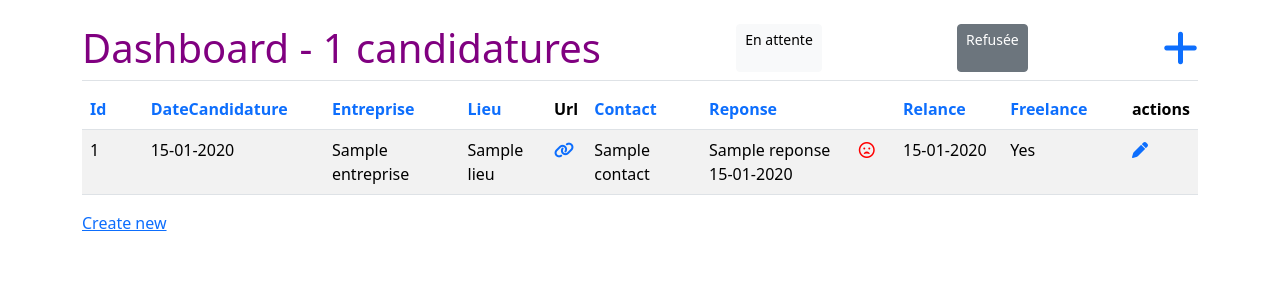
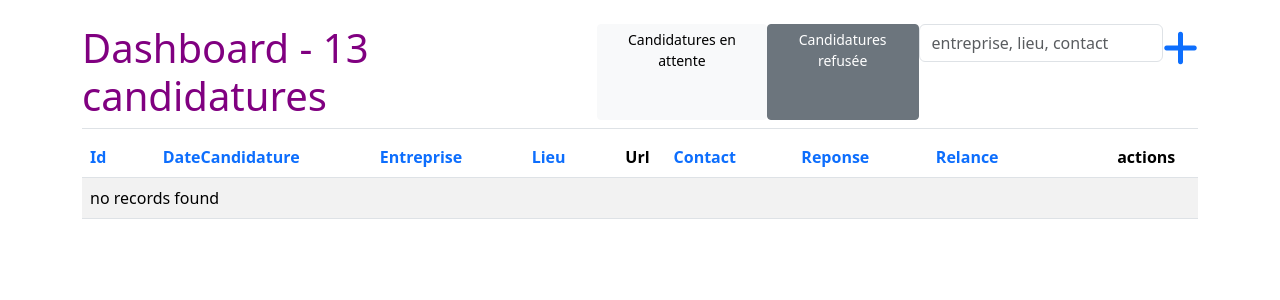
Before and after one commit to Maryonete/jobSymfony, a PHP site: template templates/offre/index.html.twig in a window 1280 px wide. Shown: the part 93-393 px from the top of the page. Run offline with PHP 8.4, Linux system fonts and the light colour scheme; the template is opened without the code that fills it: most values are stand-ins (such as "Sample title", 1, 10 or a date in 2020); style sheets or scripts are compiled from the project's sources; some libraries are stand-ins or nearby versions.

Commit message:
feat: add serach asynchrone offre

```diff
--- /dev/null
+++ b/templates/offre/_find.html.twig
@@ -0,0 +1,28 @@
+
+<form>
+
+<input type="text" id="search" placeholder="entreprise, lieu, contact" class="form-control" />
+</form>
+
+
+<script>
+document.getElementById('search').addEventListener('input', function() {
+    let query = this.value.trim();
+
+    if (query.length < 2) { // Évite les requêtes inutiles
+        return;
+    }
+
+    fetch('/admin/find/' + encodeURIComponent(query), {
+        method: 'POST',
+        headers: {
+            'X-Requested-With': 'XMLHttpRequest' // Pour différencier les requêtes AJAX
+        }
+    })
+    .then(response => response.text()) // Récupère le HTML du serveur
+    .then(html => {
+        document.querySelector("#myTable tbody").innerHTML = html;
+    })
+    .catch(error => console.error('Erreur:', error));
+});
+</script>
--- /dev/null
+++ b/templates/offre/_tbody.html.twig
@@ -0,0 +1,34 @@
+<tbody>
+{% for offre in offres %}
+    {% set
+        url = offre.url is not empty ?
+        '<a href="' ~ offre.url ~ '" target="_blank"><i class="fa-solid fa-link"></i></a>'
+        : ''  %}
+    {% set type = offre.type == 'Informatique' ? '<i class="fa-solid fa-computer" title="Informatique"></i>'
+            : '<i class="fa-regular fa-face-frown-open" style="color:red" title="Autre"></i>'
+    %}
+    <tr class="{{ offre.reponse == 'NON' ? 'table-dark' : '' }}">
+        <td>{{ offre.id }}</td>
+        <td>{{ offre.dateCandidature ? offre.dateCandidature|date('d-m-Y') : '' }}</td>
+        <td>{{ offre.entreprise | raw  }}</td>
+        <td>{{ offre.lieu | raw  }}</td>
+        <td>{{ url | raw }}</td>
+        <td>{{ offre.contact }}</td>
+        <td>{{ offre.reponse != 'ATTEN' ? offre.reponse : ''  }} {{ offre.reponseAt ? offre.reponseAt|date('d-m-Y') : '' }}</td>
+        <td>{{ offre.relanceAt ? offre.relanceAt|date('d-m-Y') : '' }}</td>
+        <td>
+            <span class="d-flex align-items-center gap-2">
+                {{ offre.freelance == 'Yes' ? '<i class="fa-solid fa-house-laptop" title="Freelance"></i>' : '' }}
+                {{ type | raw }}
+            </span>
+        </td>
+        <td>
+            <a href="{{ path('app_offre_edit', {'id': offre.id}) }}" alt="MAJ"><i class="fa-solid fa-pen" title="MAJ"></i></a>
+        </td>
+    </tr>
+{% else %}
+    <tr>
+        <td colspan="13">no records found</td>
+    </tr>
+{% endfor %}
+</tbody>
--- a/templates/offre/index.html.twig
+++ b/templates/offre/index.html.twig
@@ -6,12 +6,11 @@
 <div class="container">
     <h1 class="pb-2 border-bottom d-flex justify-content-between">Dashboard - {{ offres|length }} candidatures
 
-    <a href="{{ path('app_home', {'reponse' : 'ATT'}) }}"  class="btn btn-light btn-sm">En attente</a>
-    <a href="{{ path('app_home', {'reponse' : 'NON'}) }}"  class="btn btn-secondary btn-sm">Refusée</a>
-
+    <a href="{{ path('app_home', {'reponse' : 'ATT'}) }}"  class="btn btn-light btn-sm">Candidatures en attente</a>
+    <a href="{{ path('app_home', {'reponse' : 'NON'}) }}"  class="btn btn-secondary btn-sm">Candidatures refusée</a>
+    {% include "offre/_find.html.twig" %}
     <a href="{{ path('app_offre_new') }}"><i class="fas fa-plus"></i></a>
     </h1>
-
     <table class="table table-striped sortable" id="myTable">
         <thead>
             <tr >
@@ -22,45 +21,14 @@
                 <th scope="col" class="unsortable">Url</th>
                 <th scope="col">Contact</th>
                 <th scope="col">Reponse</th>
+                <th scope="col">Relance</th>
                 <th scope="col"></th>
-                <th scope="col">Relance</th>
-                <th scope="col">Freelance</th>
                 <th scope="col" class="unsortable">actions</th>
             </tr>
         </thead>
-        <tbody>
-        {% for offre in offres %}
-            {% set
-                url = offre.url is not empty ?
-                '<a href="' ~ offre.url ~ '" target="_blank"><i class="fa-solid fa-link"></i></a>'
-                : ''  %}
-            {% set type = offre.type == 'Informatique' ? '<i class="fa-solid fa-computer"></i>'
-                    : '<i class="fa-regular fa-face-frown-open"  style="color:red"></i>'
-            %}
-            <tr class="{{ offre.reponse == 'NON' ? 'table-dark' : '' }}">
-                <td>{{ offre.id }}</td>
-                <td>{{ offre.dateCandidature ? offre.dateCandidature|date('d-m-Y') : '' }}</td>
-                <td>{{ offre.entreprise | raw  }}</td>
-                <td>{{ offre.lieu | raw  }}</td>
-                <td>{{ url | raw }}</td>
-                <td>{{ offre.contact }}</td>
-                <td>{{ offre.reponse != 'ATTEN' ? offre.reponse : ''  }} {{ offre.reponseAt ? offre.reponseAt|date('d-m-Y') : '' }}</td>
-                <td>{{ type | raw }}</td>
-                <td>{{ offre.relanceAt ? offre.relanceAt|date('d-m-Y') : '' }}</td>
-                <td>{{ offre.freelance ? 'Yes' : 'No' }}</td>
-                <td>
-                    <a href="{{ path('app_offre_edit', {'id': offre.id}) }}"><i class="fa-solid fa-pen"></i></a>
-                </td>
-            </tr>
-        {% else %}
-            <tr>
-                <td colspan="13">no records found</td>
-            </tr>
-        {% endfor %}
-        </tbody>
+        {% include "offre/_tbody.html.twig" %}
     </table>
 
-    <a href="{{ path('app_offre_new') }}">Create new</a>
 </div>
 
 {% endblock %}
```
Also changed, not shown: src/Controller/OffreController.php (+12 -1 lines), src/Repository/OffreRepository.php (+15 -14 lines).
